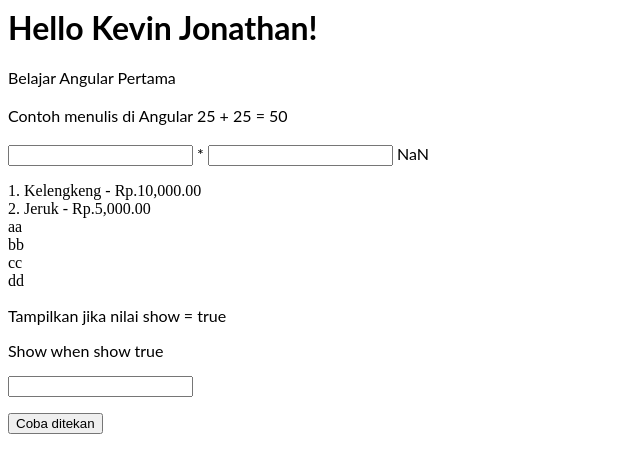
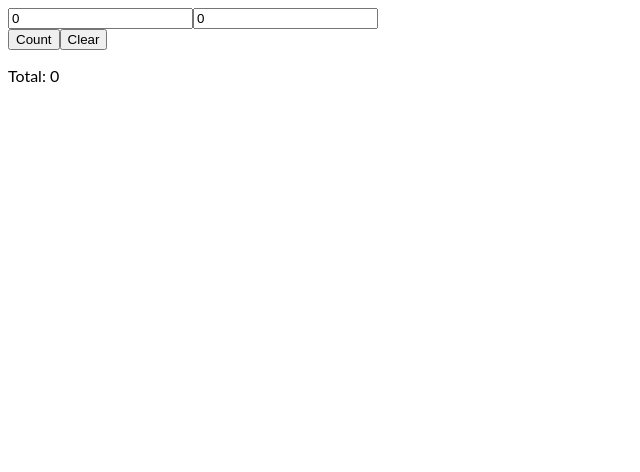
Before and after one commit to KevinJonathan117/learn-angular, an Angular app: page / in a window 1280 px wide. Shown: the top 472 px of the page, without its empty margins (0-640 px from the left). Built offline with nearby package versions, Linux system fonts and the light colour scheme.

Commit message:
latihan Angular PPM

```diff
--- a/src/app/app.component.html
+++ b/src/app/app.component.html
@@ -1,4 +1,4 @@
-<hello name="{{ name }}"></hello>
+<!--<hello name="{{ name }}"></hello>
 <p>
   Belajar Angular Pertama
 
@@ -24,10 +24,6 @@
 
 <p *ngIf="show">Tampilkan jika nilai show = true</p>
 
-<ng-template
-  *ngIf="show; then showBlock; else notShowBlock">
-</ng-template>
-
 <ng-template #showBlock>
   <p>Show when show true</p>
 </ng-template>
@@ -42,7 +38,16 @@
 <p>
 <button (click) = "klikButton()">Coba ditekan</button>
 {{pesan}}
-</p>
+</p>-->
 
+<input [(ngModel)]=a type="number">
+<input [(ngModel)]=b type="number">
+<br>
+<button (click) = "countInput()">Count</button>
+<button (click) = "clearInput()">Clear</button>
+<p>Total: {{total}}</p>
+<div *ngFor="let data of output;">
+  {{data}}
+</div>
 
 <!--angular.io/guide/pipes-->
--- a/src/app/app.component.ts
+++ b/src/app/app.component.ts
@@ -6,7 +6,7 @@ import { Component } from '@angular/core';
   styleUrls: [ './app.component.css' ]
 })
 export class AppComponent  {
-  name = 'Kevin Jonathan';
+  /*name = 'Kevin Jonathan';
   itembuah = [{
     nama : 'Kelengkeng',
     harga : 10000
@@ -22,5 +22,48 @@ export class AppComponent  {
   pesan = ''
   klikButton() {
     this.pesan = "Tombol ditekan";
+  }*/
+  showOddNumber = 0;
+  output = [];
+  temp = "";
+  a = 0; b = 0; total = 0; count = 0;
+  countInput() {
+    this.total = 1;
+    for(var i = 0; i < this.b; i++){
+      this.total *= this.a;
+    }
+
+    if((this.total % 2) == 0) {
+      for(var j = this.b; j <= this.total; j++){
+        this.temp = "";
+        for(var k = 0; k < j; k++){
+          this.temp += "*"
+        }
+        this.output.push(this.temp);
+        this.count++;
+      }
+    }
+    else if((this.total % 2) != 0) {
+      for(var j = 0; j < this.b; j++) {
+        this.temp = "";
+        for(var k = this.b - j; k >= 1; k--){
+          this.temp += "*"
+        }
+        if(j < this.a){
+          for(var l = 0; l < j+1; l++){
+            this.temp += "o"
+          }
+        }
+        this.output.push(this.temp);
+        this.count++;
+      }
+    }
+  }
+  clearInput() {
+    for(var i = 0; i < this.count; i++) {
+      this.output.pop();
+    }
+    this.count = 0;
+    this.total = 0;
   }
 }
```
